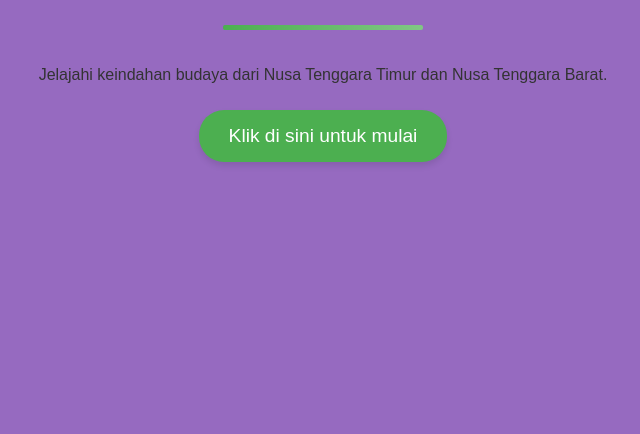
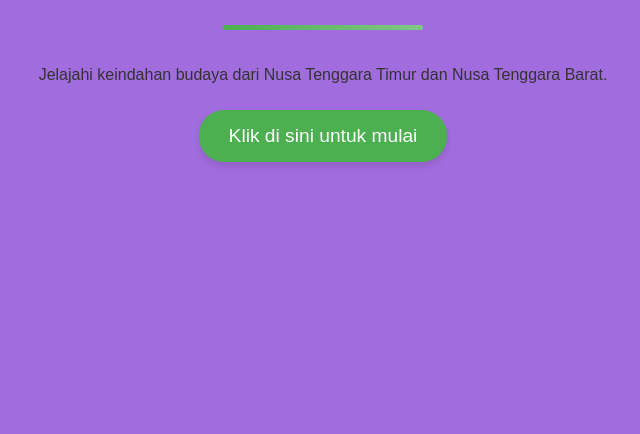
Before and after one commit to zahwa28/hiiiii, a plain HTML site: page index.html in a window 1280 px wide. Shown: the part 406-840 px from the top of the page, without its empty margins (317-957 px from the left). Drawn offline with Linux system fonts and the light colour scheme.

Commit message:
Update index.html

```diff
--- a/index.html
+++ b/index.html
@@ -9,7 +9,7 @@
             font-family: Arial, sans-serif;
             margin: 0;
             padding: 0;
-            background-color:rgb(150, 106, 192);
+            background-color:rgb(161, 108, 221);
             color: #333;
         }
         header {
```
